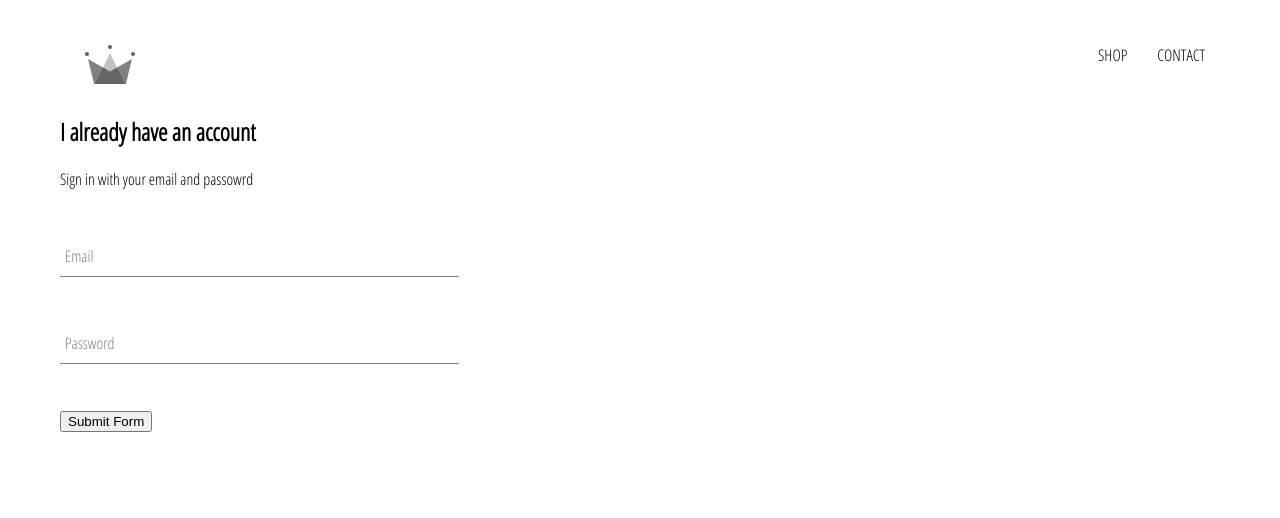
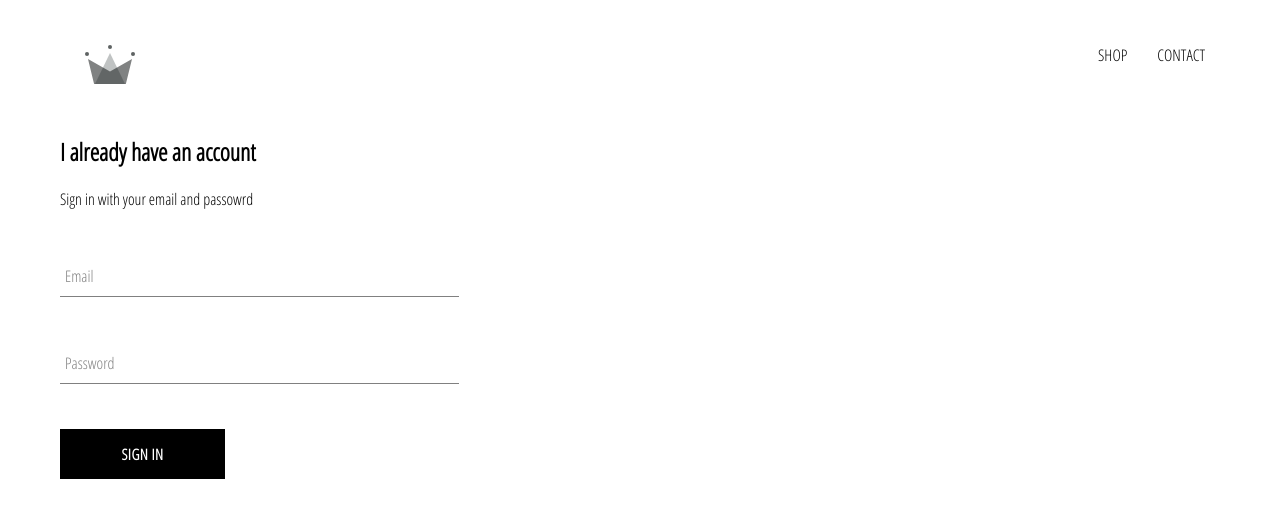
Before and after one commit to agrawalsrijan/Ecommerce-React, a React (Create React App) app: page /signin in a window 1280 px wide. Shown: the top 518 px of the page. Built offline with nearby package versions, Linux system fonts and the light colour scheme.

Commit message:
Adding CustomButton component

```diff
--- /dev/null
+++ b/src/components/custom-button/custom-button.component.jsx
@@ -0,0 +1,13 @@
+import React from "react"
+
+import "./custom-button.styles.scss"
+
+const CustomButton = ({ children, ...otherProps }) => {
+    return (
+        <button className="custom-button" {...otherProps}>
+            {children}
+        </button>
+    )
+}
+
+export default CustomButton
--- /dev/null
+++ b/src/components/custom-button/custom-button.styles.scss
@@ -0,0 +1,22 @@
+.custom-button {
+  min-width: 165px;
+  width: auto;
+  height: 50px;
+  letter-spacing: 0.5px;
+  line-height: 50px;
+  padding: 0 35px 0 35px;
+  font-size: 15px;
+  background-color: black;
+  color: white;
+  text-transform: uppercase;
+  font-family: 'Open Sans Condensed';
+  font-weight: bolder;
+  border: none;
+  cursor: pointer;
+
+  &:hover {
+    background-color: white;
+    color: black;
+    border: 1px solid black;
+  }
+}
--- a/src/components/sign-in/sign-in.component.jsx
+++ b/src/components/sign-in/sign-in.component.jsx
@@ -1,6 +1,7 @@
 import React from "react"
 
 import FormInput from "../form-input/form-input.component"
+import CustomButton from "../custom-button/custom-button.component"
 
 import "./sign-in.styles.scss"
 
@@ -52,7 +53,7 @@
                     />
 
 
-                    <input type="submit" value="Submit Form" />
+                    <CustomButton type="submit"> Sign In </CustomButton>
                 </form>
 
             </div>
--- a/src/components/sign-in/sign-in.styles.scss
+++ b/src/components/sign-in/sign-in.styles.scss
@@ -1,3 +1,9 @@
 .sign-in{
     width: 30vw;
+    display: flex;
+    flex-direction: column;
+
+    .title{
+        margin: 10px 0;
+    }
 }
```
